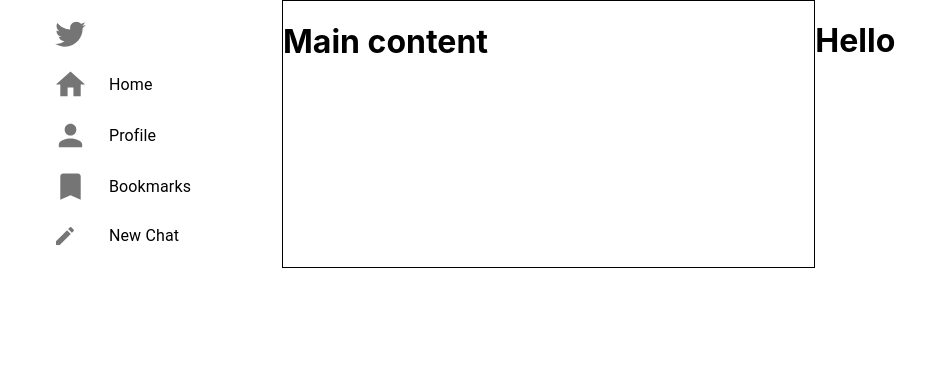
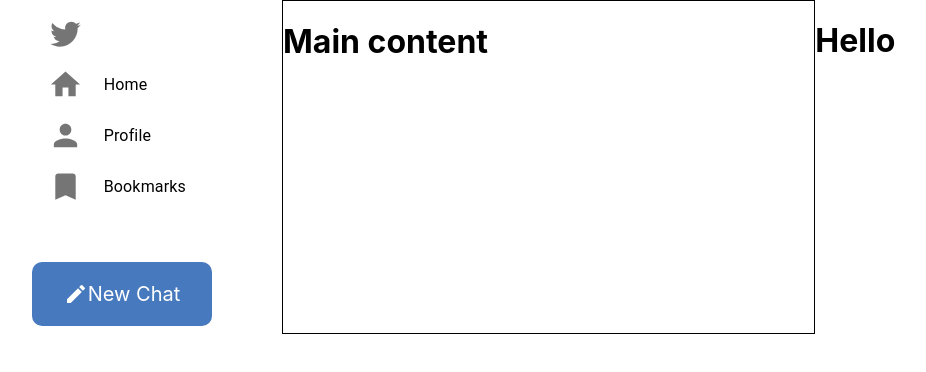
Before and after one commit to seth174/ChatGPT-Social, a React (Create React App) app in the folder frontend/: page / in a window 1280 px wide. Shown: the top 372 px of the page, without its empty margins (38-964 px from the left). Built offline with nearby package versions, Linux system fonts and the light colour scheme.

Commit message:
more css

```diff
--- a/frontend/src/components/drawer/drawer.css
+++ b/frontend/src/components/drawer/drawer.css
@@ -1,17 +1,20 @@
-:root {
-    --red: #b00;
-    --blue: #4679bd;
-    --grey: #ddd;
-    --W200: 200px;
-    --Lft: left;
+.button {
+    background-color: #4679bd;
+    color: white;
+    border-radius: 10px;
+    margin-top: 50px;
 }
 
-.button {
-    background-color: #4679bd;
+.text-size {
+    font-size: 20px;
 }
 
 .button:hover {
-    background-color: #4CAF50;
-    /* Green */
-    color: var(--red);
+    background-color: #42a5f5;
 }
+
+.button:hover icon:not(:hover) {
+    background-color: #42a5f5;
+    color: white;
+    border-radius: 10px;
+}
--- a/frontend/src/components/drawer/drawer.tsx
+++ b/frontend/src/components/drawer/drawer.tsx
@@ -2,14 +2,11 @@ import { FC } from "react";
 import React from 'react'
 import { Link, Route, Routes } from 'react-router-dom';
 import Box from '@mui/material/Box';
-import { Divider, Drawer, List, ListItem, ListItemButton, ListItemIcon, ListItemText, Toolbar } from "@mui/material";
-import InboxIcon from '@mui/icons-material/MoveToInbox';
-import MailIcon from '@mui/icons-material/Mail';
+import { Button, Divider, Drawer, List, ListItem, ListItemButton, ListItemIcon, ListItemText, Toolbar } from "@mui/material";
 import TwitterIcon from '@mui/icons-material/Twitter';
 import HomeIcon from '@mui/icons-material/Home';
 import PersonIcon from '@mui/icons-material/Person';
 import BookmarkIcon from '@mui/icons-material/Bookmark';
-import { OverridableComponent } from "@mui/material/OverridableComponent";
 import CreateIcon from '@mui/icons-material/Create';
 import './drawer.css';
 
@@ -60,15 +57,16 @@ const SideDrawer: FC = () => {
                         </ListItemButton>
                     </ListItem>
                 ))}
-                <ListItem disablePadding>
-                    <ListItemButton component={Link} to={'/create'} className="button">
-                        <ListItemIcon >
-                            <CreateIcon />
-                        </ListItemIcon>
-                        <ListItemText primary={"New Chat"} sx={{
-                            display: { xs: 'none', lg: 'block' },
-                            fontSize: 'small'
-                        }} />
+                <ListItem className={"button"}>
+                    <ListItemButton component={Link} to={'/create'} >
+                        <CreateIcon className="icon" />
+                        <ListItemText
+                            primary={"New Chat"}
+                            disableTypography
+                            className="text-size"
+                            sx={{
+                                display: { xs: 'none', lg: 'block' },
+                            }} />
                     </ListItemButton>
                 </ListItem>
             </List>
--- /dev/null
+++ b/frontend/src/global/global.css
@@ -0,0 +1,6 @@
+:root {
+    --primary: #90caf9;
+    --primarydark: #42a5f5;
+    --blue: #4679bd;
+    --grey: #ddd;
+}
```
